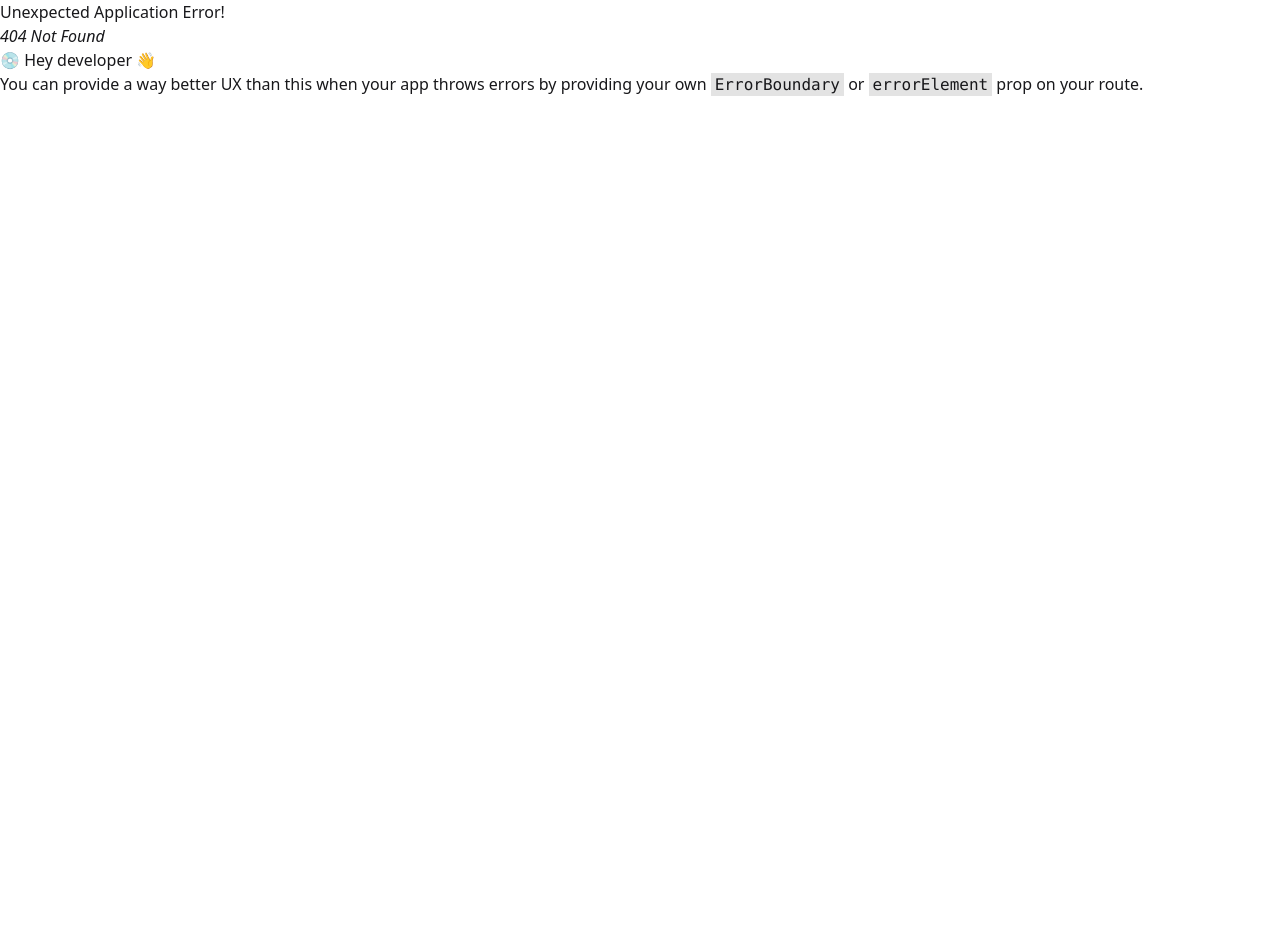
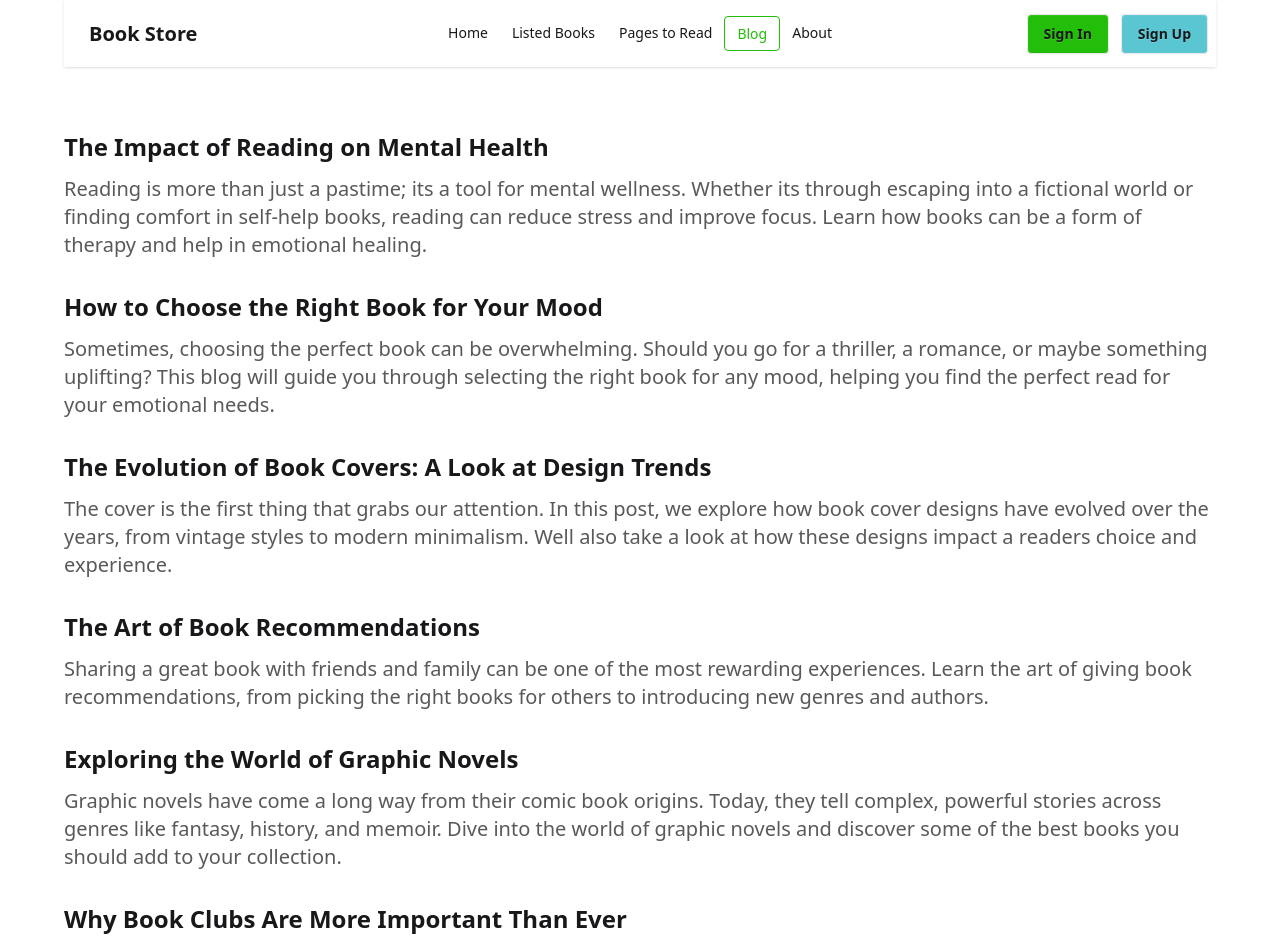
Before and after one commit to mustafa-siam/assignment-eight, a React app: page /blog in a window 1280 px wide. Before the commit this address had no page. Shown: the top 951 px of the page. Before the commit the page ends 800 px from the top, so only its background shows below. Built offline with nearby package versions, Linux system fonts and the light colour scheme; the HTML template or start-up script is replaced by a standard one.

Commit message:
added two route

```diff
--- /dev/null
+++ b/src/header file/About.jsx
@@ -0,0 +1,18 @@
+
+
+const About = () => {
+    return (
+        <div className="h-screen text-center flex justify-center items-center ">
+            <div className="bg-[#13131308] p-4">
+            <h2 className="text-3xl font-bold py-6">About Us</h2>
+            <p>Welcome to Book Review, your one-stop destination for discovering and exploring the world of books. Whether youre an avid reader, a casual book lover, or someone looking for a thoughtful gift, we are here to inspire and guide you in your literary journey.
+
+At Book Review, we believe in the power of books to connect, inspire, and transform. Our carefully curated collection spans across genres—from timeless classics and contemporary bestsellers to niche genres and indie gems. We aim to provide a wide range of books to suit all interests, ensuring that every reader finds something they love.Were not just a bookstore; were a community of passionate readers who share a love for stories, ideas, and knowledge. Our mission is to create a space where readers can explore new titles, engage with literary discussions, and discover books that make a difference in their lives.Our team is dedicated to bringing you the best in literature and creating a personalized experience, whether youre shopping for yourself or finding the perfect gift for someone special. Were constantly updating our inventory to ensure that you have access to the latest releases and hidden gems.
+
+Thank you for choosing Book Review. We hope our collection sparks your curiosity, broadens your imagination, and helps you discover your next great read.</p>
+            </div>
+        </div>
+    );
+};
+
+export default About;
--- /dev/null
+++ b/src/header file/Blog.jsx
@@ -0,0 +1,55 @@
+const Blog = () => {
+    return (
+        <div className="py-16 space-y-8">
+            <div>
+                <h2 className="text-2xl font-bold pb-3">The Impact of Reading on Mental Health</h2>
+                <p className="text-xl text-[#131313B3]">Reading is more than just a pastime; its a tool for mental wellness. Whether its through escaping into a fictional world or finding comfort in self-help books, reading can reduce stress and improve focus. Learn how books can be a form of therapy and help in emotional healing.</p>
+            </div>
+            <div>
+                <h2 className="text-2xl pb-3 font-bold">How to Choose the Right Book for Your Mood</h2>
+                <p className="text-xl text-[#131313B3]">Sometimes, choosing the perfect book can be overwhelming. Should you go for a thriller, a romance, or maybe something uplifting? This blog will guide you through selecting the right book for any mood, helping you find the perfect read for your emotional needs.
+             </p>
+            </div>
+            <div>
+                <h2 className="text-2xl pb-3 font-bold">The Evolution of Book Covers: A Look at Design Trends</h2>
+                <p className="text-xl text-[#131313B3]">The cover is the first thing that grabs our attention. In this post, we explore how book cover designs have evolved over the years, from vintage styles to modern minimalism. Well also take a look at how these designs impact a readers choice and experience.</p>
+            </div>
+            <div>
+                <h2 className="text-2xl pb-3 font-bold">The Art of Book Recommendations</h2>
+                <p className="text-xl text-[#131313B3]">Sharing a great book with friends and family can be one of the most rewarding experiences. Learn the art of giving book recommendations, from picking the right books for others to introducing new genres and authors.
+
+</p>
+            </div>
+            <div>
+                <h2 className="text-2xl pb-3 font-bold">Exploring the World of Graphic Novels</h2>
+                <p className="text-xl text-[#131313B3]">Graphic novels have come a long way from their comic book origins. Today, they tell complex, powerful stories across genres like fantasy, history, and memoir. Dive into the world of graphic novels and discover some of the best books you should add to your collection.
+
+</p>
+            </div>
+            <div>
+                <h2 className="text-2xl pb-3 font-bold">Why Book Clubs Are More Important Than Ever</h2>
+                <p className="text-xl text-[#131313B3]">Book clubs offer more than just the joy of reading—they create communities and spark insightful discussions. In this post, we discuss the benefits of joining or starting a book club, from meeting like-minded individuals to gaining deeper perspectives on literature.
+
+</p>
+            </div>
+            <div>
+                <h2 className="text-2xl pb-3 font-bold">The Benefits of Reading Before Bed</h2>
+                <p className="text-xl text-[#131313B3]">Many people struggle with sleep, but did you know that reading before bed can improve your rest? Discover how creating a bedtime reading ritual can help you unwind, reduce stress, and fall asleep faster. Plus, we share some bedtime book recommendations!</p>
+            </div>
+            <div>
+                <h2 className="text-2xl pb-3 font-bold">Exploring Classic Literature: Timeless Books You Should Read</h2>
+                <p className="text-xl text-[#131313B3]">Classic literature has stood the test of time for a reason. This blog post will introduce you to some of the most important classic books, exploring their themes and relevance in todays world. Whether youre a first-time reader or revisiting old favorites, theres something timeless about these stories.</p>
+            </div>
+            <div>
+                <h2 className="text-2xl pb-3 font-bold">The Growing Popularity of Audiobooks: Should You Make the Switch?</h2>
+                <p className="text-xl text-[#131313B3]">Audiobooks have become increasingly popular, allowing readers to enjoy their favorite books while on the go. This post explores the pros and cons of audiobooks, how they differ from traditional reading, and whether you should consider adding audiobooks to your reading routine.</p>
+            </div>
+            <div>
+                <h2 className="text-2xl pb-3 font-bold">The Future of Bookstores: Adapting to the Digital Age</h2>
+                <p className="text-xl text-[#131313B3]">With the rise of e-books and online shopping, traditional bookstores are facing new challenges. This blog will explore how bookstores are adapting to the digital age, from offering online orders to hosting virtual events. Learn how local bookstores are staying relevant in a changing world.</p>
+            </div>
+        </div>
+    );
+};
+
+export default Blog;
--- a/src/header file/Navbar.jsx
+++ b/src/header file/Navbar.jsx
@@ -5,6 +5,8 @@ const Navbar = () => {
        <li><NavLink to={'/'}  className={({ isActive }) => (isActive ? "text-[#23BE0A] border-[1px] border-[#23BE0A]" : "")}>Home</NavLink></li>
        <li><NavLink to={'/listbooks'} className={({isActive})=>isActive && "text-[#23BE0A] border-[1px] border-[#23BE0A]"}>Listed Books</NavLink></li>
        <li><NavLink to={'/readpages'} className={({isActive})=>isActive && " text-[#23BE0A] border-[1px] border-[#23BE0A]"}>Pages to Read</NavLink></li>
+       <li><NavLink to={'/blog'} className={({isActive})=>isActive && " text-[#23BE0A] border-[1px] border-[#23BE0A]"}>Blog</NavLink></li>
+       <li><NavLink to={'/about'} className={({isActive})=>isActive && " text-[#23BE0A] border-[1px] border-[#23BE0A]"}>About</NavLink></li>
   </>
      return (
         <div>
```
Also changed, not shown: src/main.jsx (+10 -0 lines).
